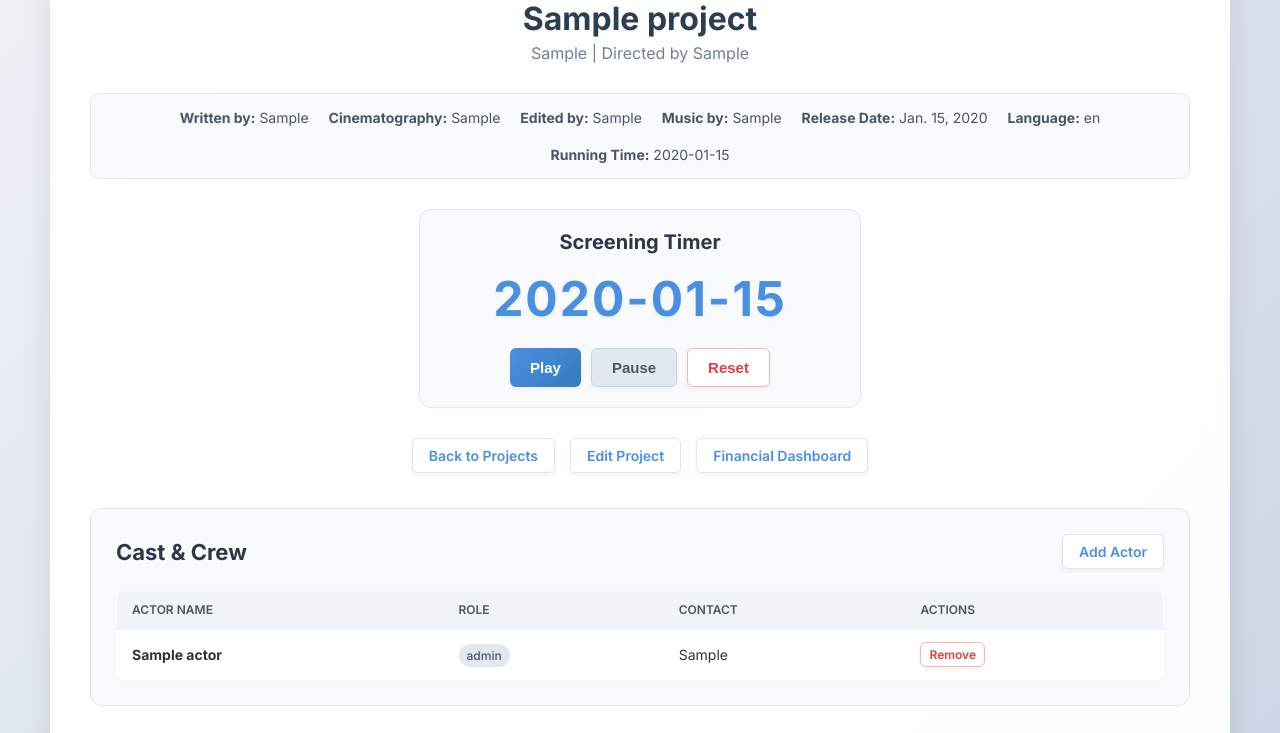
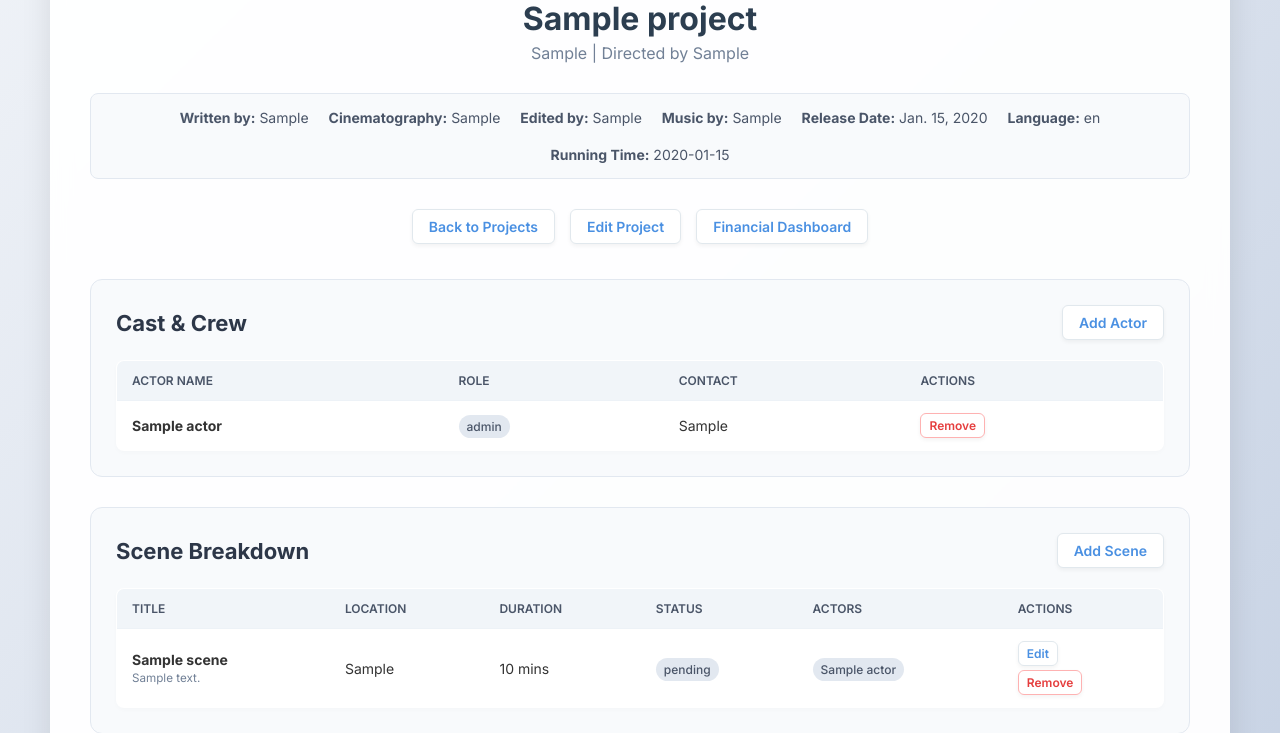
Before and after one commit to josephmathew18/Film-Production-Manager, a Django app: page /project/1/ in a window 1280 px wide. Shown: the part 405-1138 px from the top of the page. Run offline with Django 5.2, Linux system fonts and the light colour scheme; a user stored in the database is signed in; tables that the repository leaves empty hold one stand-in row (values such as "Sample post"); grey boxes marked "Sample" are stand-in pictures.

Commit message:
Remove unintended live screening timer from project details

```diff
--- a/project/templates/project_details.html
+++ b/project/templates/project_details.html
@@ -168,78 +168,6 @@
         {% if project.running_time %}<div><strong>Running Time:</strong> {{ project.running_time }}</div>{% endif %}
     </div>
 
-    {% if project.running_time %}
-    <div class="section-box" style="text-align: center; max-width: 400px; margin: 0 auto 30px; padding: 20px;">
-        <h3 style="margin-top:0; margin-bottom: 15px; color:#2d3748; font-size:20px; font-weight: 700;">Screening Timer</h3>
-        <div id="movie-timer" style="font-size: 48px; font-weight: 700; color: #4a90e2; font-family: 'Inter', monospace; letter-spacing: 2px; margin-bottom: 20px; text-shadow: 0 2px 4px rgba(0,0,0,0.05);">
-            {{ project.running_time }}
-        </div>
-        <div style="display:flex; justify-content:center; gap:10px;">
-            <button id="start-btn" class="action-btn" style="cursor:pointer; background:linear-gradient(135deg, #4a90e2 0%, #357abd 100%); color:white; border:none; padding: 10px 20px; font-size: 15px;">Play</button>
-            <button id="pause-btn" class="action-btn" style="cursor:pointer; background:#e2e8f0; color:#4a5568; border-color:#cbd5e0; padding: 10px 20px; font-size: 15px;">Pause</button>
-            <button id="reset-btn" class="action-btn delete" style="cursor:pointer; padding: 10px 20px; font-size: 15px;">Reset</button>
-        </div>
-    </div>
-
-    <script>
-        document.addEventListener('DOMContentLoaded', function() {
-            let runningTimeStr = "{{ project.running_time }}";
-            let parts = runningTimeStr.split(':');
-            if (parts.length !== 3) return;
-
-            let originalTotalSeconds = parseInt(parts[0]) * 3600 + parseInt(parts[1]) * 60 + parseInt(parts[2]);
-            let totalSeconds = originalTotalSeconds;
-            let timerInterval = null;
-            let timerDisplay = document.getElementById('movie-timer');
-
-            function updateDisplay() {
-                if (totalSeconds <= 0) {
-                    timerDisplay.innerHTML = "Movie Ended";
-                    timerDisplay.style.color = "#e53e3e";
-                    return;
-                }
-                let h = Math.floor(totalSeconds / 3600);
-                let m = Math.floor((totalSeconds % 3600) / 60);
-                let s = totalSeconds % 60;
-                timerDisplay.innerHTML =
-                    String(h).padStart(2, '0') + ':' +
-                    String(m).padStart(2, '0') + ':' +
-                    String(s).padStart(2, '0');
-            }
-
-            document.getElementById('start-btn').addEventListener('click', function() {
-                if (!timerInterval && totalSeconds > 0) {
-                    timerInterval = setInterval(function() {
-                        totalSeconds--;
-                        updateDisplay();
-                        if (totalSeconds <= 0) {
-                            clearInterval(timerInterval);
-                            timerInterval = null;
-                        }
-                    }, 1000);
-                }
-            });
-
-            document.getElementById('pause-btn').addEventListener('click', function() {
-                if (timerInterval) {
-                    clearInterval(timerInterval);
-                    timerInterval = null;
-                }
-            });
-
-            document.getElementById('reset-btn').addEventListener('click', function() {
-                if (timerInterval) {
-                    clearInterval(timerInterval);
-                    timerInterval = null;
-                }
-                totalSeconds = originalTotalSeconds;
-                timerDisplay.style.color = "#4a90e2";
-                updateDisplay();
-            });
-        });
-    </script>
-    {% endif %}
-
     <div class="top-bar">
         <a href="/home/" class="action-btn"> Back to Projects</a>
         {% if request.user.userprofile.role == 'admin' or request.user.is_superuser %}
```
